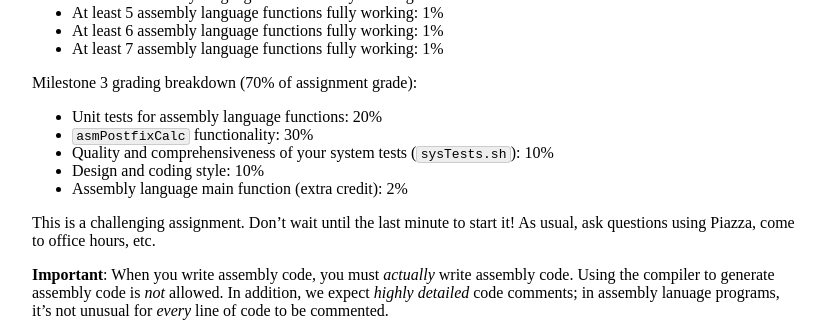
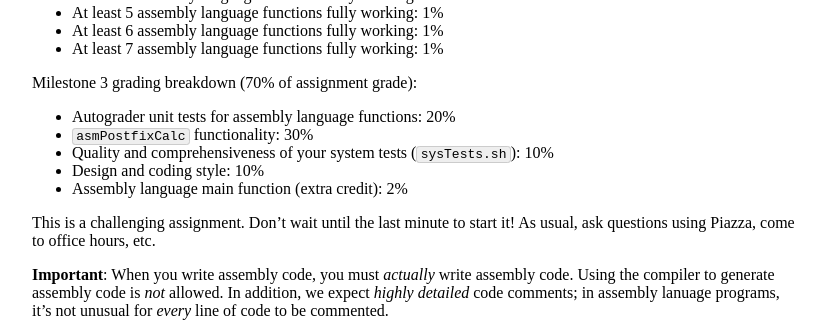
Before and after one commit to jhucsf/spring2021, a Jekyll site: the page built from assign/assign02.md, in a window 1280 px wide and 900 px high, scrolled down 711 px. Shown: the part 152-474 px from the top of the window, without its empty margins (224-1055 px from the left). Built offline with Jekyll 4.4.1, drawn with Linux system fonts in a browser that asks for light colours.

Commit message:
minor clarification on grading criteria

```diff
--- a/assign/assign02.md
+++ b/assign/assign02.md
@@ -45,7 +45,7 @@ Milestone 2 grading breakdown (10% of assignment grade):
 
 Milestone 3 grading breakdown (70% of assignment grade):
 
-* Unit tests for assembly language functions: 20%
+* Autograder unit tests for assembly language functions: 20%
 * `asmPostfixCalc` functionality: 30%
 * Quality and comprehensiveness of your system tests (`sysTests.sh`): 10%
 * Design and coding style: 10%
```
